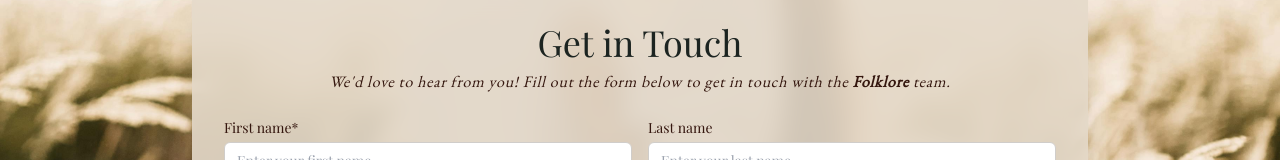
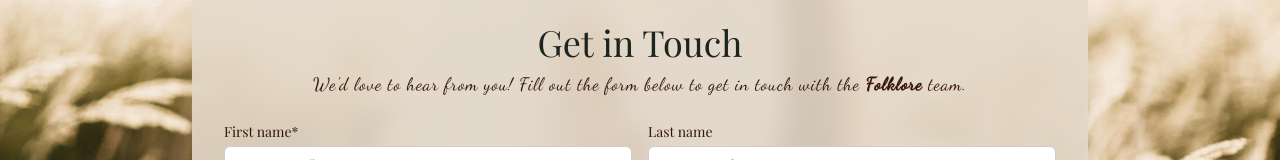
Before and after one commit to Sarorosy/wedaura, a React (Vite) app: page /contact in a window 1280 px wide. Shown: the part 246-406 px from the top of the page. Built offline with nearby package versions, Linux system fonts and the light colour scheme; a web font is replaced by a local one.

Commit message:
added formspreee

```diff
--- a/src/pages/Contact.jsx
+++ b/src/pages/Contact.jsx
@@ -63,7 +63,7 @@ const Contact = () => {
       >
         <div className="bg-accent bg-opacity-90 max-w-4xl mx-auto rounded-xl shadow-xl p-8 backdrop-blur-md">
           <h1 className="text-4xl font-serifStyle text-primary mb-2 text-center">Get in Touch</h1>
-          <p className="text-center text-md eb tracking-wider text-darkBrown mb-6">
+          <p className="text-center text-lg font-elegance tracking-wider text-darkBrown mb-6">
             We'd love to hear from you! Fill out the form below to get in touch with the <strong>Folklore</strong> team.
           </p>
           <form onSubmit={handleSubmit}  className="grid grid-cols-1 md:grid-cols-2 gap-4 font-serifStyle text-sm">
```
